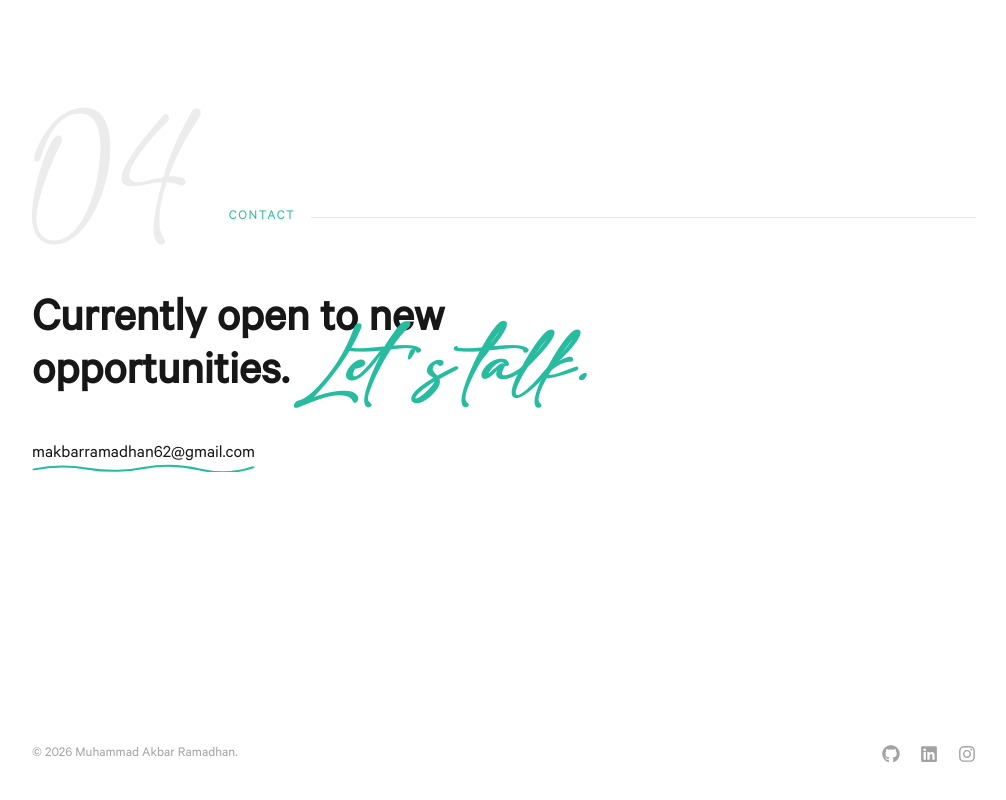
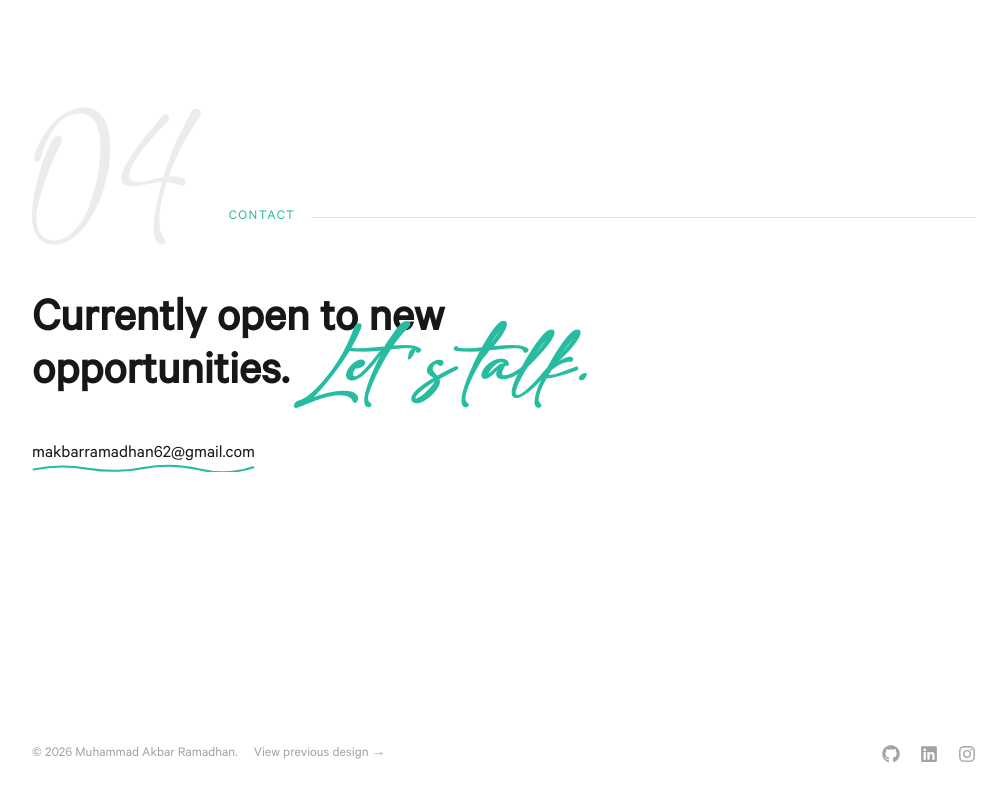
Before and after one commit to marmdhn/pro-marmdhn, a Next.js app: page / in a window 1280 px wide. Shown: the part 5097-5897 px from the top of the page, without its empty margins (136-1142 px from the left). Built offline with nearby package versions, Linux system fonts and the light colour scheme.

Commit message:
feat: link to the previous design from the footer
Small "View previous design" link to /v1, next to the copyright line.

```diff
--- a/components/Footer.tsx
+++ b/components/Footer.tsx
@@ -18,7 +18,15 @@
 const Footer = () => {
   return (
     <footer className="max-w-5xl mx-auto px-6 md:px-10 py-10 flex flex-col sm:flex-row items-center justify-between gap-4 text-sm text-ink-faint">
-      <span>&copy; {new Date().getFullYear()} Muhammad Akbar Ramadhan.</span>
+      <div className="flex flex-col sm:flex-row items-center gap-1 sm:gap-4">
+        <span>&copy; {new Date().getFullYear()} Muhammad Akbar Ramadhan.</span>
+        <Link
+          href="/v1"
+          className="hover:text-primary transition-colors duration-200"
+        >
+          View previous design &#8594;
+        </Link>
+      </div>
       <div className="flex items-center gap-5">
         {SOCIAL_LINKS.map(({ label, href, icon: Icon }) => (
           <Link
```
